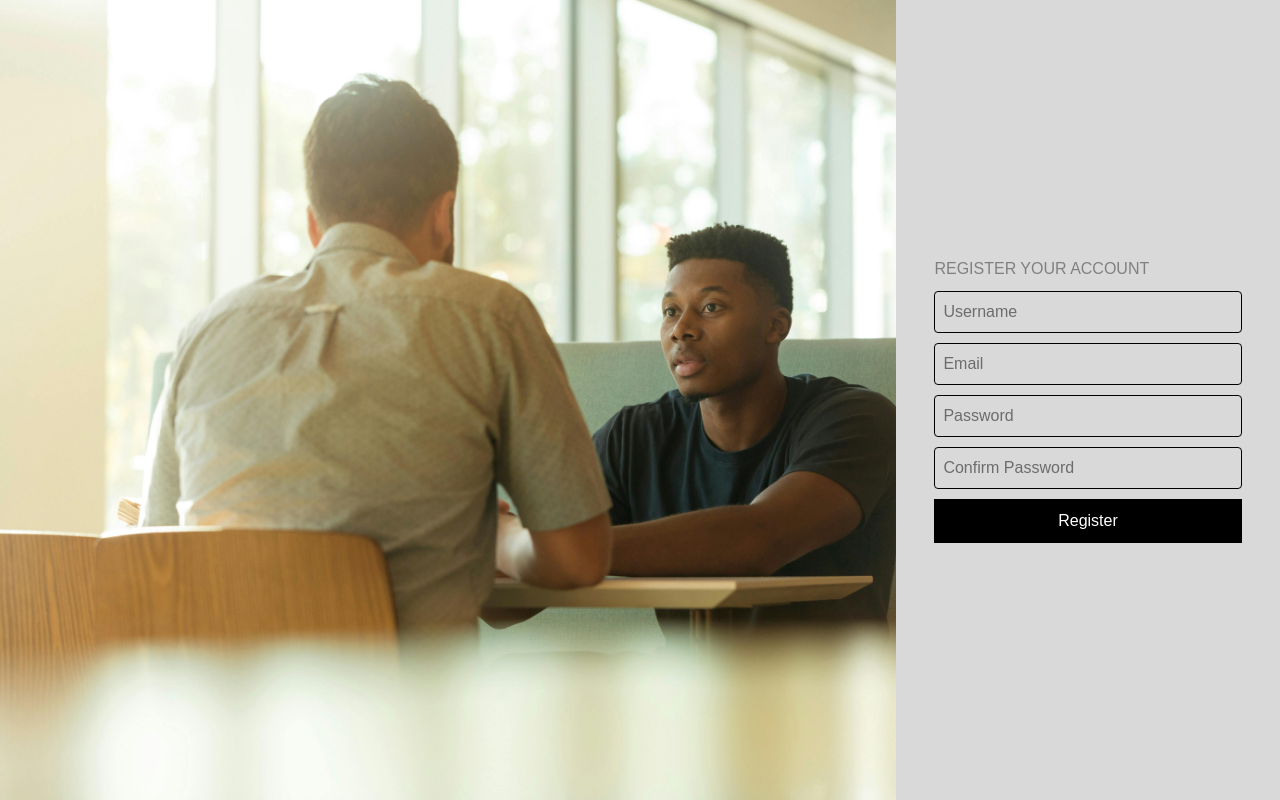
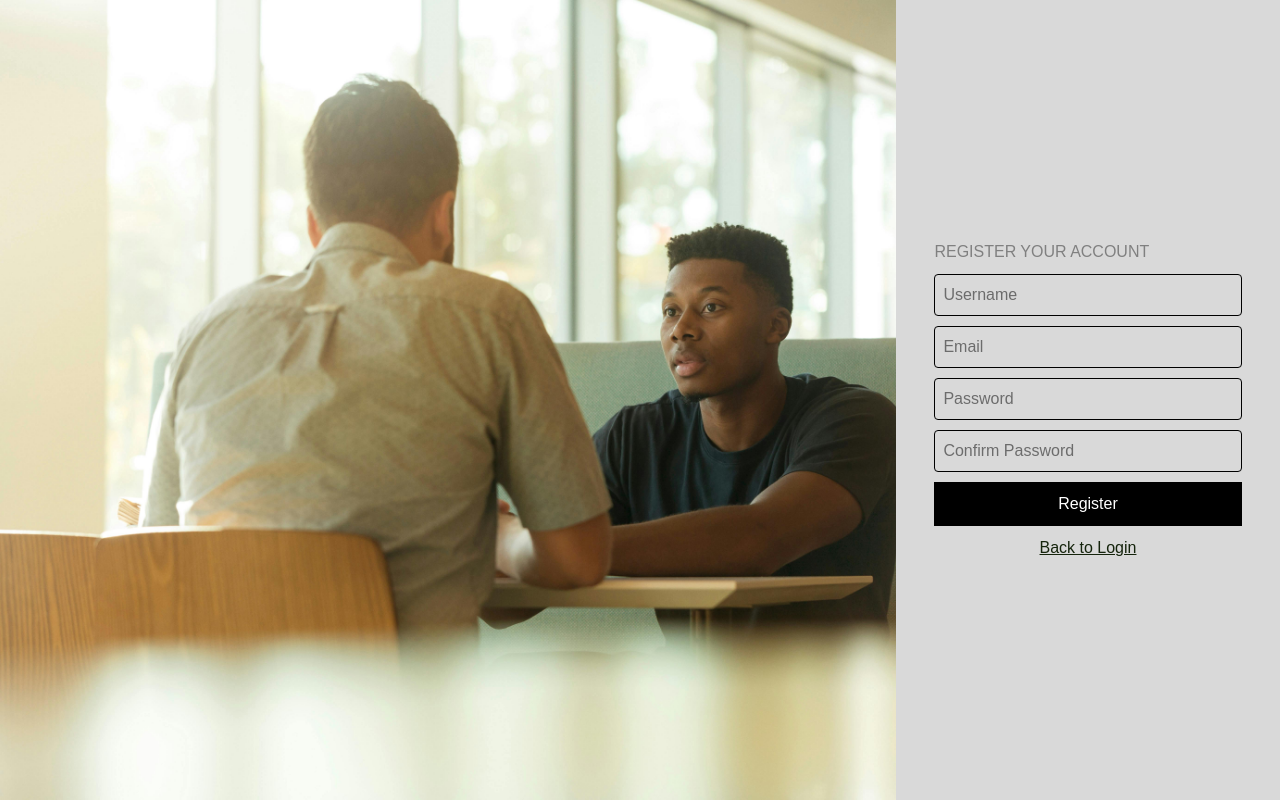
Before and after one commit to ThanhfVux2102/nextjs-chat-app, a Next.js app: page /register in a window 1280 px wide. Built offline with nearby package versions, Linux system fonts and the light colour scheme; no server answers.

Commit message:
feat: add button to moving to login pages

```diff
--- a/src/app/register/page.js
+++ b/src/app/register/page.js
@@ -3,6 +3,7 @@
 import { useState } from 'react'
 import { register } from '@/lib/api'
 import { useRouter } from 'next/navigation'
+import Link from 'next/link'
 
 export default function RegisterPage() {
   const [form, setForm] = useState({
@@ -85,6 +86,12 @@ return (
       boxSizing: 'border-box' }} />
         <button type="submit">Register</button>
          {message && <p style={{ color: 'red', marginTop: 10 }}>{message}</p>}
+
+        <p style={{ marginTop: '10px', textAlign: 'center' }}>
+          <Link href="/login" style={{ color: '#15240cff', textDecoration: 'underline' }}>
+            Back to Login
+          </Link>
+        </p>
       </form>
     </div>
   </div>
```
